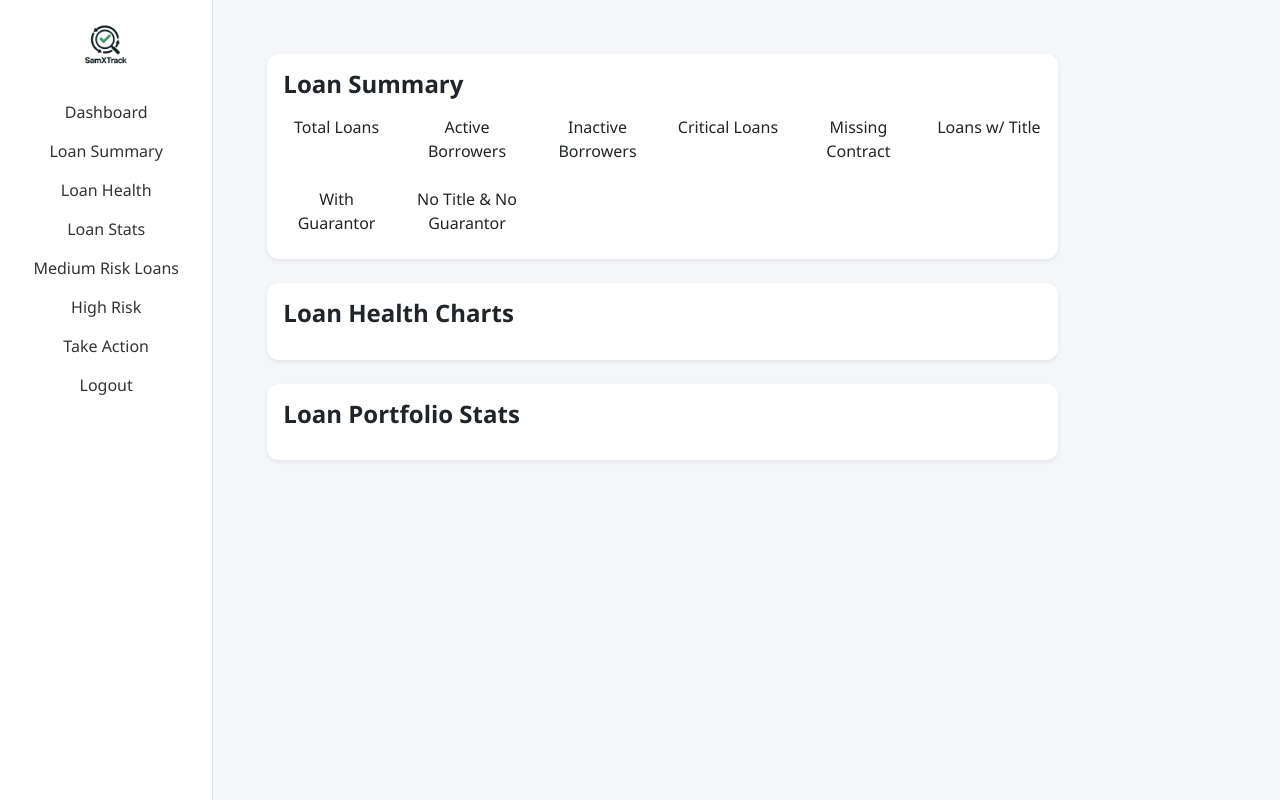
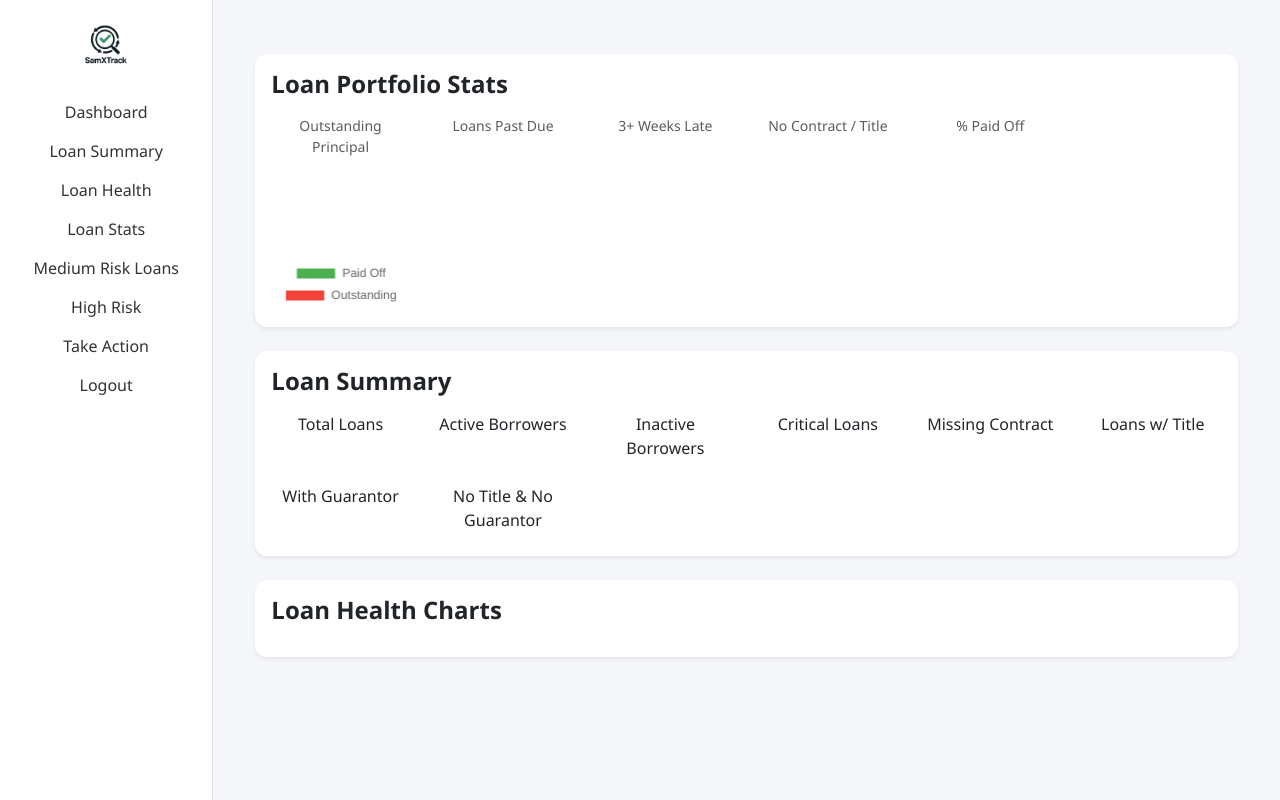
Before and after one commit to asakg/samxtrack, a Flask app: template app/templates/dashboard.html in a window 1280 px wide. Run offline with Flask 3, Linux system fonts and the light colour scheme; the template is opened without the code that fills it, so the values that code supplies are empty.

Commit message:
new dashboard

```diff
--- a/app/templates/dashboard.html
+++ b/app/templates/dashboard.html
@@ -2,9 +2,41 @@
 
 {% block content %}
 <div class="container-fluid mt-4">
-    <div class="row">
-        <div class="col-md-10">
-            <div class="container-fluid">
+    <!-- Loan Portfolio Stats FIRST -->
+    <div class="row mb-4">
+        <div class="col">
+            <div class="card shadow-sm">
+                <div class="card-body">
+                    <h4 class="fw-bold mb-3">Loan Portfolio Stats</h4>
+                    <div class="row text-center">
+                        <div class="col-md-2">
+                            <p class="text-muted small">Outstanding Principal</p>
+                            <h5 class="text-primary">{{ stats_block3["Outstanding Principal"] }}</h5>
+                            <canvas id="principalChart" height="100"></canvas>
+                        </div>
+                        <div class="col-md-2">
+                            <p class="text-muted small">Loans Past Due</p>
+                            <h5 class="text-danger">{{ stats_block3["Loans Past Due"] }}</h5>
+                        </div>
+                        <div class="col-md-2">
+                            <p class="text-muted small">3+ Weeks Late</p>
+                            <h5 class="text-danger">{{ stats_block3["3+ Weeks Late"] }}</h5>
+                        </div>
+                        <div class="col-md-2">
+                            <p class="text-muted small">No Contract / Title</p>
+                            <h5 class="text-danger">{{ stats_block3["No Contract / Title"] }}</h5>
+                        </div>
+                        <div class="col-md-2">
+                            <p class="text-muted small">% Paid Off</p>
+                            <h5 class="text-success">{{ stats_block3["% Paid Off"] }}</h5>
+                        </div>
+                    </div>
+                </div>
+            </div>
+        </div>
+    </div>
+
+    <!-- Loan Summary -->
     <div class="row mb-4">
         <div class="col">
             <div class="card shadow-sm">
@@ -33,27 +65,8 @@
                     <h4 class="fw-bold mb-3">Loan Health Charts</h4>
                     <div class="row text-center">
                         {% for chart, data in charts_data.items() %}
-                                    <div class="col-md-2 mb-4">
-                                        <canvas id="{{ chart }}Chart" width="100" height="100"></canvas>
-                                    </div>
-                                    {% endfor %}
-                                </div>
-                            </div>
-                        </div>
-                    </div>
-                </div>
-
-                <!-- Loan Portfolio Stats -->
-                <div class="row mb-4">
-                    <div class="col">
-                        <div class="card shadow-sm">
-                            <div class="card-body">
-                                <h4 class="fw-bold mb-3">Loan Portfolio Stats</h4>
-                                <div class="row text-center">
-                                    {% for label, value in stats_block3.items() %}
                         <div class="col-md-2">
-                                        <p class="text-muted small">{{ label }}</p>
-                                        <h5 class="text-primary">{{ value }}</h5>
+                            <canvas id="{{ chart }}Chart"></canvas>
                         </div>
                         {% endfor %}
                     </div>
@@ -62,15 +75,10 @@
         </div>
     </div>
 </div>
-        </div>
-    </div>
-</div>
 
-<!-- Chart.js -->
+<!-- Include Chart.js and Render Charts -->
 <script src="https://cdn.jsdelivr.net/npm/chart.js"></script>
-<script id="chart-data" type="application/json">
-    {{ charts_data | tojson | safe }}
-</script>
+<script type="application/json" id="chart-data">{{ charts_data | tojson | safe }}</script>
 <script>
     const charts = JSON.parse(document.getElementById("chart-data").textContent);
 
@@ -81,28 +89,15 @@
             data: {
                 labels: Object.keys(data),
                 datasets: [{
-                    label: "Distribution",
                     data: Object.values(data),
-                    backgroundColor: [
-                        "#4CAF50", "#FFC107", "#2196F3", "#F44336", "#9C27B0", "#FF5722"
-                    ],
-                    borderWidth: 1
+                    backgroundColor: ["#4CAF50", "#FFC107", "#2196F3", "#F44336", "#9C27B0", "#FF5722"]
                 }]
             },
             options: {
-                cutout: "60%",
+                responsive: true,
                 plugins: {
-                    tooltip: {
-                        callbacks: {
-                            label: function(context) {
-                                let label = context.label || "";
-                                let value = context.raw || 0;
-                                return `${label}: ${value}`;
-                            }
-                        }
-                    },
                     legend: {
-                        position: "bottom"
+                        position: 'bottom'
                     }
                 }
             }
@@ -112,5 +107,25 @@
     for (const chart in charts) {
         drawDonutChart(chart + "Chart", charts[chart]);
     }
+
+    // Draw chart for outstanding principal
+    const principalCtx = document.getElementById("principalChart").getContext("2d");
+    new Chart(principalCtx, {
+        type: "doughnut",
+        data: {
+            labels: ["Paid Off", "Outstanding"],
+            datasets: [{
+                data: [parseFloat("{{ stats_block3['% Paid Off']|replace('%','') }}"), 100 - parseFloat("{{ stats_block3['% Paid Off']|replace('%','') }}")],
+                backgroundColor: ["#4CAF50", "#F44336"]
+            }]
+        },
+        options: {
+            responsive: true,
+            cutout: '70%',
+            plugins: {
+                legend: { position: 'bottom' }
+            }
+        }
+    });
 </script>
 {% endblock %}
```
Lines whose indentation alone changed are shown as unchanged.
